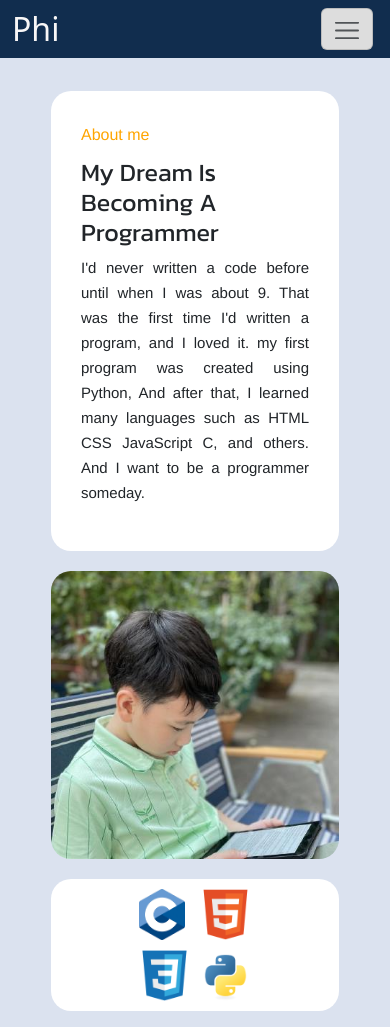
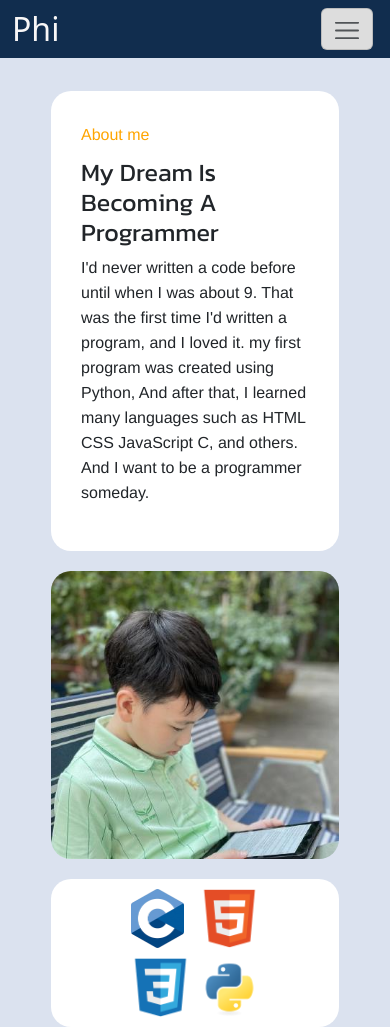
Before and after one commit to phinattapat/Phi-s-Portfolio, a plain HTML site: page about.html in a window 390 px wide. Drawn offline with nearby package versions, Linux system fonts and the light colour scheme.

```diff
--- a/about.html
+++ b/about.html
@@ -147,7 +147,7 @@
           gap: 10px;
         }
         .lang-logo{
-          height: 6vh;
+          height: 7vh;
         }
 
       }
@@ -160,11 +160,11 @@
       }
       p{
         font-family: "Mona Sans", "Helvetica Neue", Helvetica, Arial, sans-serif;
-        font-size: 15px;
+        font-size: 16px;
         font-weight: 400;
         line-height: 25px;
 
-        text-align: justify;
+        text-align: left;
 
 
 
```
Also changed, not shown: index.html (+2 -1 lines), project.html (+2 -1 lines).
